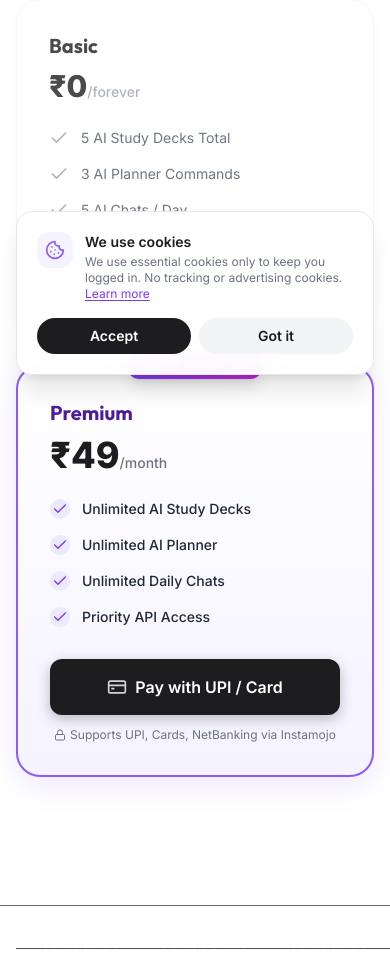
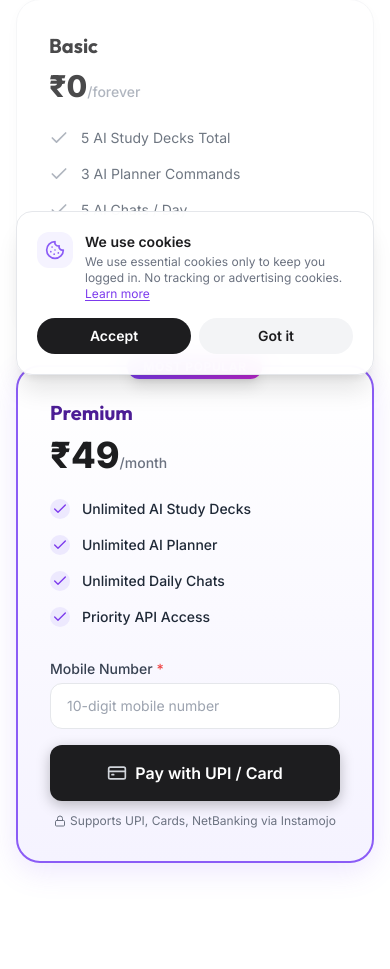
Before and after one commit to mahesh11112007/Helix, a Flask app: template templates/dashboard/upgrade.html in a window 390 px wide; the page is wider, and only the part inside the window is pictured. Shown: the part 453-1422 px from the top of that part. Run offline with Flask 3, Linux system fonts and the light colour scheme; the template is opened without the code that fills it, so the values that code supplies are empty; some libraries are stand-ins or nearby versions.

Commit message:
Add required mobile number field for Instamojo checkout

```diff
--- a/routes/billing.py
+++ b/routes/billing.py
@@ -18,6 +18,10 @@ def checkout():
     user = get_current_user()
     if not user:
         return jsonify({"error": "Unauthorized"}), 401
+    phone = request.form.get("phone")
+    if not phone or len(phone) != 10:
+        flash("Please enter a valid 10-digit mobile number.", "error")
+        return redirect(url_for("billing.upgrade_page"))
 
     # Test Mode Simulation
     if not billing_service.api_key or billing_service.api_key == "test_placeholder_api_key":
@@ -29,7 +33,7 @@ def checkout():
     success_url = request.host_url.rstrip("/") + url_for("billing.success")
     cancel_url = request.host_url.rstrip("/") + url_for("billing.upgrade_page")
 
-    checkout_url = billing_service.create_checkout_session(user["id"], user["email"], success_url, cancel_url)
+    checkout_url = billing_service.create_checkout_session(user["id"], user["email"], phone, success_url, cancel_url)
 
     if checkout_url:
         return redirect(checkout_url)
--- a/templates/dashboard/upgrade.html
+++ b/templates/dashboard/upgrade.html
@@ -82,6 +82,10 @@
             </ul>
 
             <form action="{{ url_for('billing.checkout') }}" method="POST">
+                <div class="mb-4">
+                    <label for="phone" class="block text-sm font-medium text-gray-700 mb-1">Mobile Number <span class="text-red-500">*</span></label>
+                    <input type="tel" id="phone" name="phone" required pattern="[0-9]{10}" placeholder="10-digit mobile number" class="w-full px-4 py-3 rounded-xl border border-gray-200 focus:outline-none focus:ring-2 focus:ring-violet-500 focus:border-violet-500 transition-all text-sm">
+                </div>
                 <button type="submit" class="w-full py-4 rounded-xl bg-[#1d1d1f] hover:bg-black text-white font-semibold transition-all shadow-[0_4px_14px_rgba(0,0,0,0.25)] hover:shadow-[0_6px_20px_rgba(0,0,0,0.3)] flex items-center justify-center gap-2 group">
                     <i data-lucide="credit-card" class="w-5 h-5 text-gray-300 group-hover:text-white transition-colors"></i>
                     Pay with UPI / Card
```
Also changed, not shown: services/billing_service.py (+6 -1 lines).
